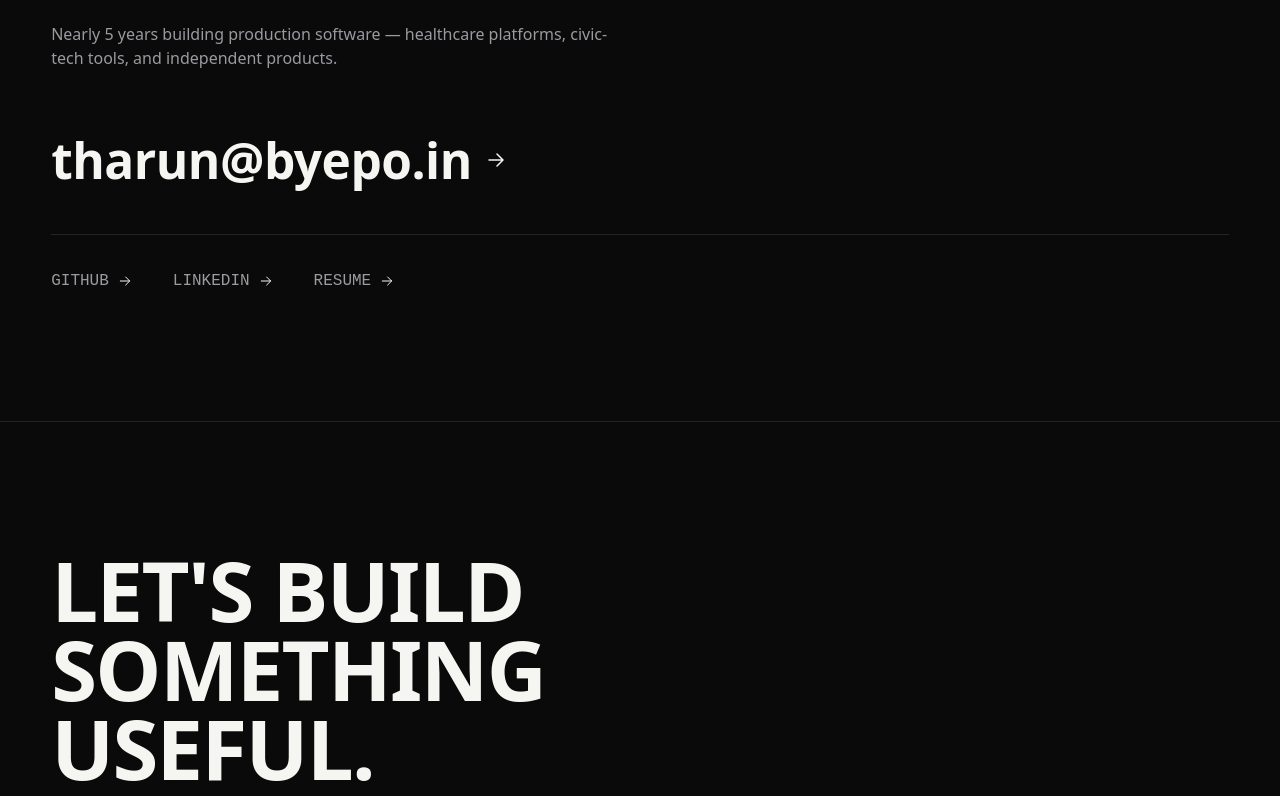
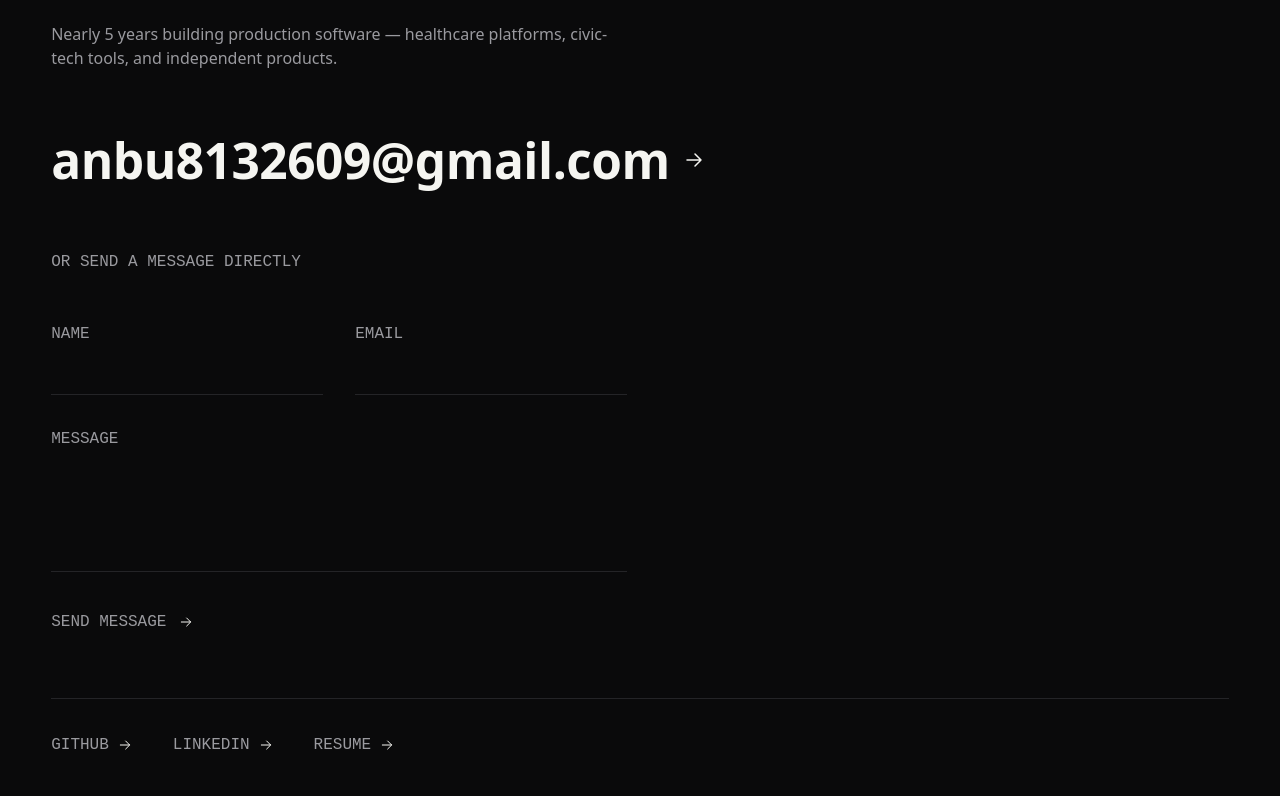
Before and after one commit to wolfAC/wolf-portfolio, a React (Vite) app: page /contact in a window 1280 px wide. Shown: the part 544-1340 px from the top of the page. Built offline with nearby package versions, Linux system fonts and the light colour scheme.

Commit message:
Add low power device detection, scroll-to-top hook, and contact form component

```diff
--- /dev/null
+++ b/src/components/contact/ContactForm.tsx
@@ -0,0 +1,84 @@
+import { useState, type FormEvent } from 'react'
+import { Meta } from '../typography'
+import { ArrowIcon } from '../ui/icons'
+import { site } from '../../data/site'
+
+const FIELD_CLASS =
+  'w-full border-b border-border bg-transparent py-3 text-fg outline-none transition-colors placeholder:text-fg-muted focus:border-accent'
+
+export function ContactForm() {
+  const [name, setName] = useState('')
+  const [email, setEmail] = useState('')
+  const [message, setMessage] = useState('')
+  const [sent, setSent] = useState(false)
+
+  function handleSubmit(event: FormEvent<HTMLFormElement>) {
+    event.preventDefault()
+
+    const subject = `Project inquiry from ${name}`
+    const body = `${message}\n\n— ${name} (${email})`
+    window.location.href = `mailto:${site.email}?subject=${encodeURIComponent(subject)}&body=${encodeURIComponent(body)}`
+    setSent(true)
+  }
+
+  return (
+    <form onSubmit={handleSubmit} className="mt-12 max-w-xl">
+      <div className="grid gap-8 sm:grid-cols-2">
+        <label className="block">
+          <Meta as="span" className="block">
+            Name
+          </Meta>
+          <input
+            required
+            type="text"
+            autoComplete="name"
+            value={name}
+            onChange={(event) => setName(event.target.value)}
+            className={FIELD_CLASS}
+          />
+        </label>
+
+        <label className="block">
+          <Meta as="span" className="block">
+            Email
+          </Meta>
+          <input
+            required
+            type="email"
+            autoComplete="email"
+            value={email}
+            onChange={(event) => setEmail(event.target.value)}
+            className={FIELD_CLASS}
+          />
+        </label>
+      </div>
+
+      <label className="mt-8 block">
+        <Meta as="span" className="block">
+          Message
+        </Meta>
+        <textarea
+          required
+          rows={4}
+          value={message}
+          onChange={(event) => setMessage(event.target.value)}
+          className={`${FIELD_CLASS} resize-none`}
+        />
+      </label>
+
+      <button
+        type="submit"
+        className="group mt-8 inline-flex items-center gap-3 text-fg transition-colors hover:text-accent"
+      >
+        <Meta as="span">Send message</Meta>
+        <ArrowIcon className="size-4 transition-transform group-hover:translate-x-1" />
+      </button>
+
+      {sent && (
+        <Meta as="p" className="mt-4 text-accent">
+          Opening your email client to send this to {site.email}…
+        </Meta>
+      )}
+    </form>
+  )
+}
--- a/src/components/hero/Hero.tsx
+++ b/src/components/hero/Hero.tsx
@@ -1,6 +1,7 @@
 import { useRef, useState } from 'react'
 import { m, useScroll, useTransform } from 'framer-motion'
 import { usePointer } from '../../hooks/usePointer'
+import { useLowPowerDevice } from '../../hooks/useLowPowerDevice'
 import { Container } from '../layout/Container'
 import { Body, Meta } from '../typography'
 import { HeroCursorField } from './HeroCursorField'
@@ -13,7 +14,12 @@ export function Hero() {
   const [pointerFine] = useState(
     () => typeof window !== 'undefined' && window.matchMedia('(pointer: fine)').matches,
   )
-  const interactive = pointerFine
+  const lowPowerDevice = useLowPowerDevice()
+  // Pointer-driven parallax chains 9 motion values per frame (name/role/
+  // tagline drift + the background grid) — profiled at ~80ms/frame under a
+  // throttled CPU, by far the heaviest thing on this page. Skip it on
+  // hardware that can't afford it; the hero still works fine static.
+  const interactive = pointerFine && !lowPowerDevice
 
   const { x, y } = usePointer(sectionRef, { enabled: interactive })
 
--- a/src/components/nav/MobileNavOverlay.tsx
+++ b/src/components/nav/MobileNavOverlay.tsx
@@ -3,6 +3,7 @@ import { createPortal } from 'react-dom'
 import { NavLink } from 'react-router'
 import { navItems } from '../../data/site'
 import { CloseIcon } from '../ui/icons'
+import { useScrollToTop } from '../../hooks/useScrollToTop'
 
 interface MobileNavOverlayProps {
   open: boolean
@@ -12,6 +13,7 @@ interface MobileNavOverlayProps {
 
 export function MobileNavOverlay({ open, onClose, isHome }: MobileNavOverlayProps) {
   const closeButtonRef = useRef<HTMLButtonElement>(null)
+  const scrollToTop = useScrollToTop()
 
   useEffect(() => {
     if (!open) return
@@ -60,7 +62,10 @@ export function MobileNavOverlay({ open, onClose, isHome }: MobileNavOverlayProp
               ) : (
                 <NavLink
                   to={item.homeHash ? `/${item.homeHash}` : item.to}
-                  onClick={onClose}
+                  onClick={() => {
+                    onClose()
+                    if (!item.homeHash) scrollToTop()
+                  }}
                   className="text-section text-fg"
                 >
                   {item.label}
--- a/src/components/nav/SiteNav.tsx
+++ b/src/components/nav/SiteNav.tsx
@@ -6,6 +6,7 @@ import { Container } from '../layout/Container'
 import { MenuIcon } from '../ui/icons'
 import { MobileNavOverlay } from './MobileNavOverlay'
 import { QuickViewOverlay } from '../quick-view/QuickViewOverlay'
+import { useScrollToTop } from '../../hooks/useScrollToTop'
 import { cn } from '../../lib/cn'
 
 export function SiteNav() {
@@ -15,6 +16,7 @@ export function SiteNav() {
   const isHome = location.pathname === '/'
   const triggerRef = useRef<HTMLButtonElement>(null)
   const quickViewTriggerRef = useRef<HTMLButtonElement>(null)
+  const scrollToTop = useScrollToTop()
 
   function closeAndRestoreFocus() {
     setOpen(false)
@@ -29,7 +31,7 @@ export function SiteNav() {
   return (
     <header className="sticky top-0 z-40 border-b border-border bg-bg/90 backdrop-blur">
       <Container className="flex h-16 items-center justify-between gap-4 md:h-20">
-        <Meta as={Link} to="/" className="text-fg">
+        <Meta as={Link} to="/" onClick={scrollToTop} className="text-fg">
           {site.name}
         </Meta>
 
@@ -42,7 +44,10 @@ export function SiteNav() {
                     <Meta as="span">{item.label}</Meta>
                   </a>
                 ) : (
-                  <NavLink to={item.homeHash ? `/${item.homeHash}` : item.to}>
+                  <NavLink
+                    to={item.homeHash ? `/${item.homeHash}` : item.to}
+                    onClick={item.homeHash ? undefined : scrollToTop}
+                  >
                     {({ isActive }) => (
                       <Meta
                         as="span"
--- a/src/components/splash/SplashScreen.tsx
+++ b/src/components/splash/SplashScreen.tsx
@@ -2,29 +2,21 @@ import { useEffect, useState } from 'react'
 import { Display } from '../typography'
 import { cn } from '../../lib/cn'
 
-const SPLASH_KEY = 'wolf-splash-shown'
 const FADE_MS = 300
 const MIN_VISIBLE_MS = 600
 
-function shouldShow() {
-  if (typeof window === 'undefined') return false
-  return !window.sessionStorage.getItem(SPLASH_KEY)
-}
-
 type Phase = 'visible' | 'fading' | 'gone'
 
-/** Shown once per browser session while real assets (fonts) load. Waits for
- * both `document.fonts.ready` and a minimum visible duration — fonts are
- * often already cached and ready in well under a millisecond, which without
- * a floor made the splash imperceptible rather than a real loading state. */
+/** Shown on every full page load (not on client-side route changes — this
+ * component only mounts once per app bootstrap) while real assets (fonts)
+ * load. Waits for both `document.fonts.ready` and a minimum visible
+ * duration — fonts are often already cached and ready in well under a
+ * millisecond, which without a floor made the splash imperceptible rather
+ * than a real loading state. */
 export function SplashScreen() {
-  const [phase, setPhase] = useState<Phase>(() => (shouldShow() ? 'visible' : 'gone'))
+  const [phase, setPhase] = useState<Phase>('visible')
 
   useEffect(() => {
-    if (phase === 'gone') {
-      window.sessionStorage.setItem(SPLASH_KEY, '1')
-      return
-    }
     if (phase !== 'visible') return
 
     let cancelled = false
--- a/src/data/site.ts
+++ b/src/data/site.ts
@@ -4,6 +4,7 @@ export const site = {
   role: 'PRODUCT ENGINEER',
   tagline: 'I BUILD PRODUCTS, NOT JUST WEBSITES.',
   secondary: 'I design and build digital products from idea to production.',
+  email: 'anbu8132609@gmail.com',
   statusLabel: 'AVAILABLE FOR SELECT PROJECTS',
   experienceSummary:
     'Nearly 5 years building production software — healthcare platforms, civic-tech tools, and independent products.',
@@ -34,5 +35,5 @@ export interface SocialLink {
 export const socialLinks: SocialLink[] = [
   { label: 'GITHUB', href: 'https://github.com/wolfAC' },
   { label: 'LINKEDIN', href: 'https://www.linkedin.com/in/anbu-chezhiyan' },
-  { label: 'EMAIL', href: 'mailto:tharun@byepo.in' },
+  { label: 'EMAIL', href: `mailto:${site.email}` },
 ]
--- /dev/null
+++ b/src/hooks/useLowPowerDevice.ts
@@ -0,0 +1,27 @@
+import { useState } from 'react'
+
+/** Device Memory API — Chromium-only, not in the standard DOM lib types. */
+interface NavigatorWithDeviceMemory extends Navigator {
+  deviceMemory?: number
+}
+
+const CORE_THRESHOLD = 4
+const MEMORY_THRESHOLD_GB = 4
+
+/** Cheap, one-time hardware heuristic (CPU core count + device memory, where
+ * available) for gating expensive continuous animation work — distinct from
+ * prefers-reduced-motion, which this site intentionally ignores. A device
+ * can be fully motion-tolerant by preference and still be too weak to drive
+ * several chained per-frame transforms without dropping frames. */
+export function useLowPowerDevice() {
+  const [lowPower] = useState(() => {
+    if (typeof navigator === 'undefined') return false
+
+    const cores = navigator.hardwareConcurrency ?? Infinity
+    const memory = (navigator as NavigatorWithDeviceMemory).deviceMemory ?? Infinity
+
+    return cores <= CORE_THRESHOLD || memory <= MEMORY_THRESHOLD_GB
+  })
+
+  return lowPower
+}
--- /dev/null
+++ b/src/hooks/useScrollToTop.ts
@@ -0,0 +1,16 @@
+import { useLenis } from 'lenis/react'
+
+/** Returns a callback that smooth-scrolls to the top of the page. Wire it to
+ * header nav items so route changes always land at the top instead of
+ * wherever the previous page happened to be scrolled. */
+export function useScrollToTop() {
+  const lenis = useLenis()
+
+  return () => {
+    if (lenis) {
+      lenis.scrollTo(0)
+    } else {
+      window.scrollTo({ top: 0, behavior: 'smooth' })
+    }
+  }
+}
--- a/src/index.css
+++ b/src/index.css
@@ -44,6 +44,8 @@
   html {
     color-scheme: dark;
     scroll-behavior: smooth;
+    scrollbar-color: var(--color-fg-muted) var(--color-bg);
+    scrollbar-width: thin;
   }
 
   body {
@@ -60,4 +62,28 @@
     outline: 2px solid var(--color-accent);
     outline-offset: 3px;
   }
+
+  ::-webkit-scrollbar {
+    width: 12px;
+    height: 12px;
+  }
+
+  ::-webkit-scrollbar-track {
+    background: var(--color-bg);
+  }
+
+  ::-webkit-scrollbar-thumb {
+    background-color: var(--color-fg-muted);
+    background-clip: padding-box;
+    border: 3px solid transparent;
+    border-radius: 9999px;
+  }
+
+  ::-webkit-scrollbar-thumb:hover {
+    background-color: var(--color-accent);
+  }
+
+  ::-webkit-scrollbar-corner {
+    background: var(--color-bg);
+  }
 }
--- a/src/pages/ContactPage.tsx
+++ b/src/pages/ContactPage.tsx
@@ -3,6 +3,7 @@ import { AnimatedHeading } from '../components/motion/AnimatedHeading'
 import { Body, Meta, SectionTitle } from '../components/typography'
 import { Reveal } from '../components/motion/Reveal'
 import { ArrowIcon } from '../components/ui/icons'
+import { ContactForm } from '../components/contact/ContactForm'
 import { site, socialLinks } from '../data/site'
 
 const emailLink = socialLinks.find((link) => link.label === 'EMAIL')
@@ -34,7 +35,12 @@ export function ContactPage() {
           </a>
         )}
 
-        <ul className="mt-12 flex flex-wrap gap-x-10 gap-y-4 border-t border-border pt-8">
+        <Meta as="p" className="mb-4 mt-16">
+          Or send a message directly
+        </Meta>
+        <ContactForm />
+
+        <ul className="mt-16 flex flex-wrap gap-x-10 gap-y-4 border-t border-border pt-8">
           {otherLinks.map((link) => (
             <li key={link.label}>
               <a
```
